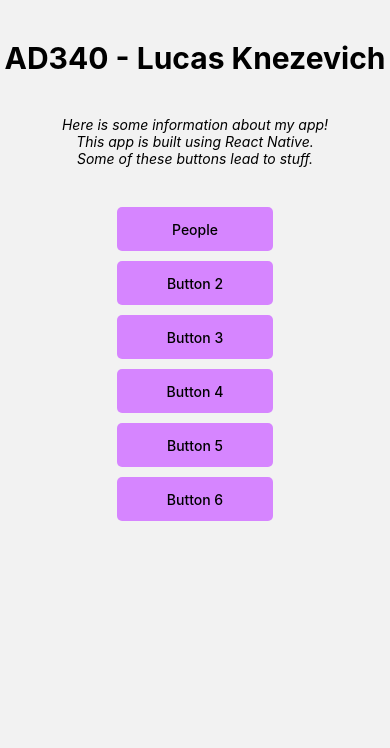
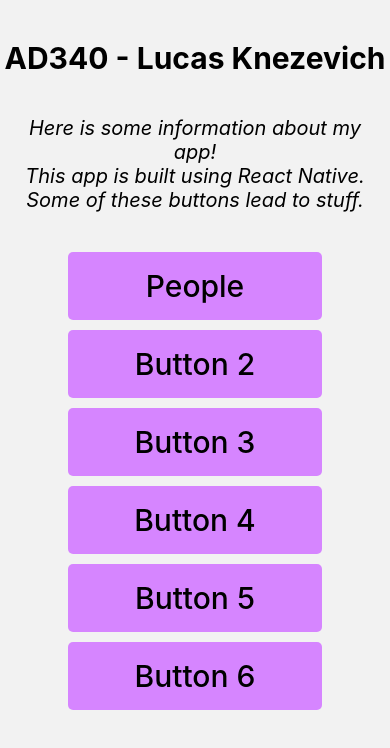
Before and after one commit to LucasKnezevich/AD340-ReactNative, a React Native app: screen /Home in a window 390 px wide. Shown: the top 748 px of the page. Built offline with nearby package versions, Linux system fonts and the light colour scheme.

Commit message:
Made buttons on home screen larger

```diff
--- a/views/HomeScreen.js
+++ b/views/HomeScreen.js
@@ -42,6 +42,7 @@ const styles = StyleSheet.create({
   },
   pageDescription: {
     textAlign: 'center',
+    fontSize: 20,
     marginHorizontal: 10,
     marginBottom: 40,
     fontStyle: 'italic'
@@ -50,13 +51,15 @@ const styles = StyleSheet.create({
     marginBottom: 10,
     paddingHorizontal: 50,
     // width: '80%',
-    height: 44,
+    // height: 44,
     backgroundColor: '#d685ff',
     borderRadius: 5,
     alignContent: 'center',
     justifyContent: 'center'
   },
   buttonText: {
+    margin: 16,
+    fontSize: 30,
     fontWeight: '500',
     textAlign: "center"
   },
```
